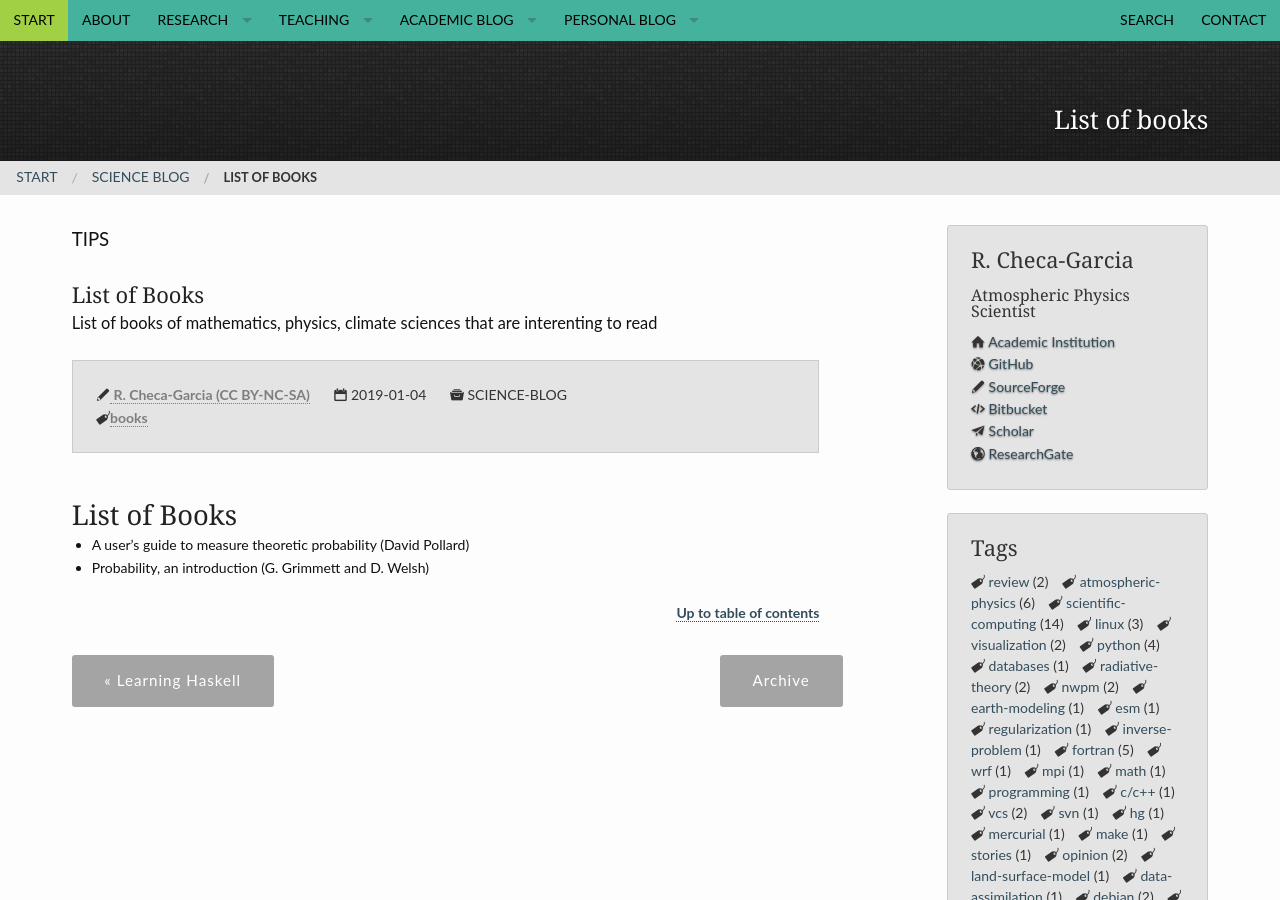
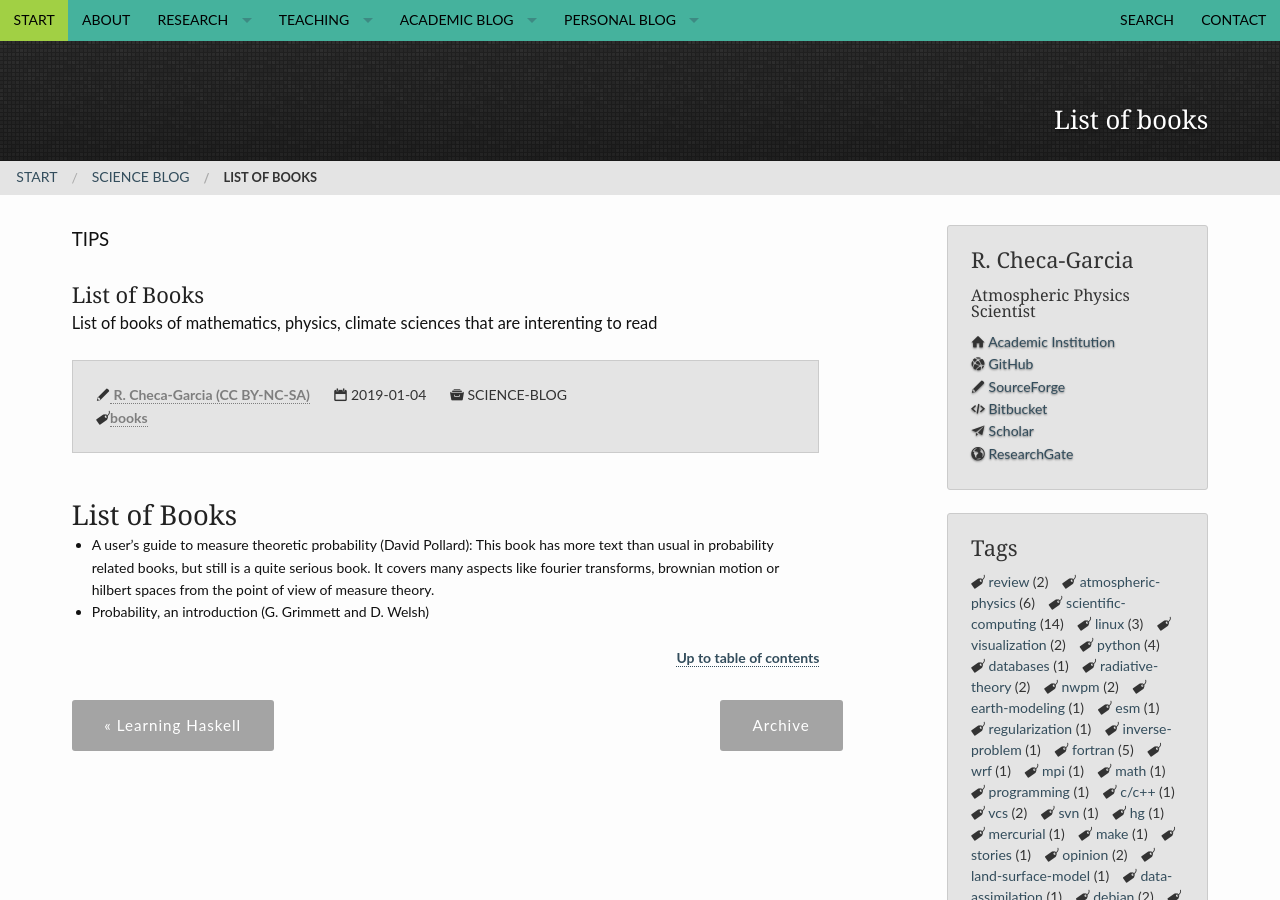
Before and after one commit to RCHG/rchg.github.io, a Jekyll site: the page built from _posts/2019-01-04-List-of-Books.md, in a window 1280 px wide and 900 px high. Built offline with Jekyll 4.4.1, drawn with Linux system fonts in a browser that asks for light colours; nearby versions of some CDN libraries; comment, search, counter and statistics services are not loaded.

Commit message:
Update 2019-01-04-List-of-Books.md

```diff
--- a/_posts/2019-01-04-List-of-Books.md
+++ b/_posts/2019-01-04-List-of-Books.md
@@ -17,7 +17,7 @@ header:
 List of Books
 ---------------------------
 
-- A user's guide to measure theoretic probability (David Pollard)
+- A user's guide to measure theoretic probability (David Pollard): This book has more text than usual in probability related books, but still is a quite serious book. It covers many aspects like fourier transforms, brownian motion or hilbert spaces from the point of view of measure theory.
 - Probability, an introduction (G. Grimmett and D. Welsh)
 
 
```
